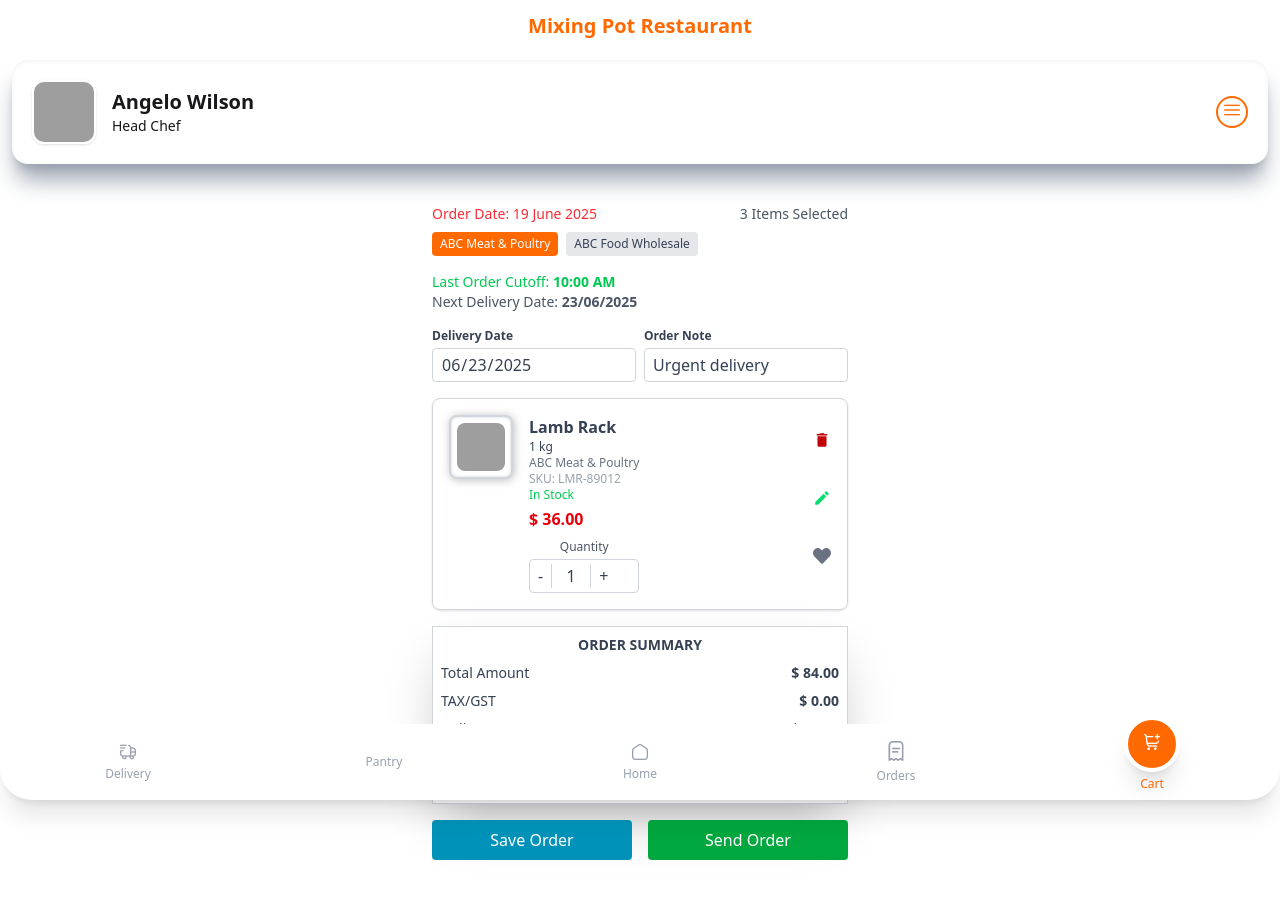
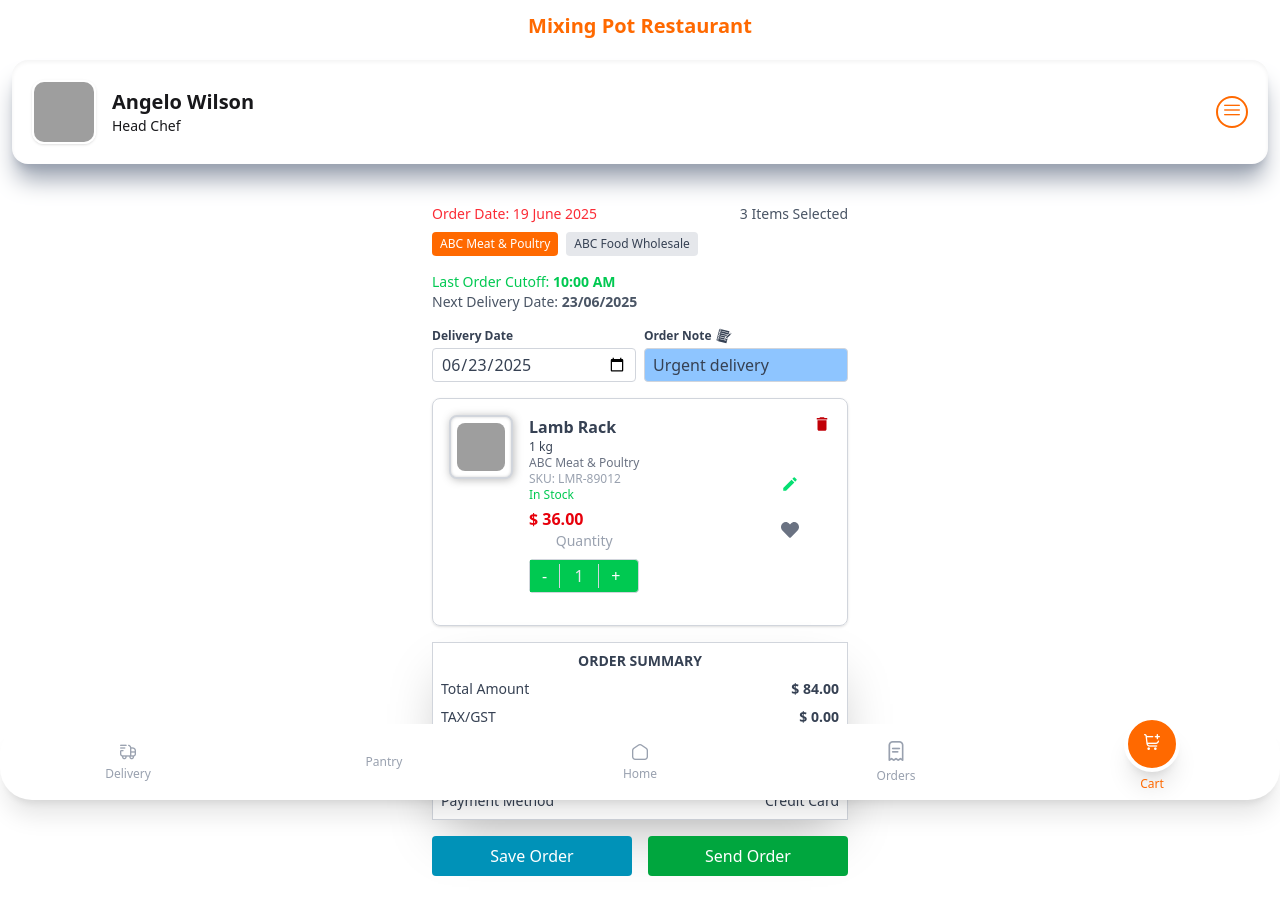
Before and after one commit to OrdersPlus/Chef-Mobile-React, a React (Vite) app: page /add-to-cart in a window 1280 px wide. Shown: the top 914 px of the page. Built offline with nearby package versions, Linux system fonts and the light colour scheme; grey boxes are pictures that could not be loaded; some icons are missing.

Commit message:
completed my part without icon change

```diff
--- a/src/components/dashboard/ClockIn.jsx
+++ b/src/components/dashboard/ClockIn.jsx
@@ -1,17 +1,26 @@
 import { FiClock } from "react-icons/fi";
 import { useState } from "react";
 import { GiCoffeeCup } from "react-icons/gi";
-
+import { FaRegClock } from "react-icons/fa";
+import { IoWifiOutline } from "react-icons/io5";
 
 const ClockIn = () => {
-  const [clock, setClock] = useState(false)
+  const [clock, setClock] = useState(false);
   return (
     <>
-      <div onClick={()=>setClock(!clock)} className="flex justify-between items-center inset-shadow-sm shadow-xl/30 mt-5 p-2 rounded-lg">
+      <div
+        onClick={() => setClock(!clock)}
+        className="flex justify-between items-center inset-shadow-sm shadow-xl/30 mt-5 p-2 rounded-lg"
+      >
         {/* <div> */}
         <div>
-          <button className={`px-4 py-2 rounded-2xl border-2 ${clock ? 'bg-orange-500 text-white' : 'text-orange-500'}`}>
-            Shift Start/ End
+          <button
+            className={`flex items-center gap-2 px-4 py-2 rounded-2xl border-2 ${
+              clock ? "bg-orange-500 text-white" : "text-orange-500"
+            }`}
+          >
+            Clock In/Out
+            <FaRegClock className="mt-1" />
           </button>
         </div>
         {/* Right: Status Indicator */}
@@ -24,30 +33,39 @@ const ClockIn = () => {
         </div>
       </div>
 
-      <div  className={`${clock ? '' : 'hidden'} max-w-2xl p-3 bg-white rounded-2xl shadow-xl border border-gray-100 mx-5 mb-5 mt-1`}>
+      <div
+        className={`${
+          clock ? "" : "hidden"
+        } max-w-2xl p-3 bg-white rounded-2xl shadow-xl border border-gray-100 mx-5 mb-5 mt-1`}
+      >
         {/* Clock In / Take a Break Section */}
-        <div  className="mx-auto p-2 flex justify-between">
+        <div className="mx-auto p-2 flex justify-between">
           <div>
-            <button className="bg-orange-500 text-white px-4 py-2 rounded-2xl">
+            <button
+              className={`flex items-center gap-2 px-4 py-2 rounded-2xl border-2 ${
+                clock ? "bg-orange-500 text-white" : "text-orange-500"
+              }`}
+            >
               Clock In/Out
+              <FaRegClock className="mt-1" />
             </button>
             <button className="bg-orange-500 text-white px-4 py-2 rounded-2xl mt-2 inline-flex items-center gap-1">
               Take a Break
               <GiCoffeeCup className="w-4 h-4" />
             </button>
-
           </div>
-          <div  className="flex justify-center items-center">
-            <button  className="text-gray-500 px-4 py-2 rounded-2xl text-lg">
-              Location (Inside Office)
+          <div className="flex flex-col justify-center items-center">
+            <IoWifiOutline className="text-2xl text-gray-500 mb-1" />
+            <button className="text-gray-500 px-4 py-2 rounded-2xl text-lg">
+              Location (Office)
             </button>
           </div>
         </div>
 
         {/* Active & Break Time Summary */}
-        <div  className="bg-gray-50 rounded-xl p-4 mx-2 my-4 border border-gray-200 shadow-sm">
-          <div  className="flex justify-around text-center text-sm font-medium text-gray-700">
-            <div  className="flex flex-col items-center">
+        <div className="bg-gray-50 rounded-xl p-4 mx-2 my-4 border border-gray-200 shadow-sm">
+          <div className="flex justify-around text-center text-sm font-medium text-gray-700">
+            <div className="flex flex-col items-center">
               <svg
                 className="w-7 h-6 text-green-500 mb-1"
                 fill="none"
@@ -62,10 +80,12 @@ const ClockIn = () => {
                 />
               </svg>
               <span>Total Active Time</span>
-              <span  className="text-lg font-semibold text-gray-900">4h 32m</span>
+              <span className="text-lg font-semibold text-gray-900">
+                4h 32m
+              </span>
             </div>
-            <div  className="border-l border-gray-300 h-12 mx-4"></div>
-            <div  className="flex flex-col items-center">
+            <div className="border-l border-gray-300 h-12 mx-4"></div>
+            <div className="flex flex-col items-center">
               <svg
                 className="w-7 h-6 text-yellow-500 mb-1"
                 fill="none"
@@ -80,7 +100,9 @@ const ClockIn = () => {
                 />
               </svg>
               <span>Total Break Time</span>
-              <span  className="text-lg font-semibold text-gray-900">1h 10m</span>
+              <span className="text-lg font-semibold text-gray-900">
+                1h 10m
+              </span>
             </div>
           </div>
         </div>
--- a/src/components/orders/ordersHome/OrdersHomeMain.jsx
+++ b/src/components/orders/ordersHome/OrdersHomeMain.jsx
@@ -1,4 +1,5 @@
 import { FaCartPlus, FaListAlt } from "react-icons/fa";
+import { MdCancel } from "react-icons/md";
 
 export const HomeMain = () => {
   return (
@@ -19,12 +20,12 @@ export const HomeMain = () => {
       {[1, 2, 3].map((item, index) => (
         <div
           key={index}
-          className="relative bg-white rounded-lg shadow-xl shadow-gray-300 p-4"
+          className="relative bg-white rounded-lg shadow-xl shadow-gray-300 p-4 mb-4"
         >
           {/* Close Button */}
-          <button className="absolute top-0 right-0 z-10 bg-white rounded-full w-8 h-8 grid place-items-center text-red-500 text-xl">
-            &times;
-          </button>
+            <button className="absolute -top-3 -right-3 z-10 bg-white rounded-full w-8 h-8 grid place-items-center text-red-500 text-xl shadow">
+              <MdCancel />
+            </button>
 
           {/* Grid Layout for Card */}
           <div className="grid grid-cols-3 gap-4 items-center">
@@ -59,7 +60,7 @@ export const HomeMain = () => {
                 <FaListAlt className="text-orange-500 h-7 w-7" />
               </button>
               <button className="h-7 w-7">
-                <FaCartPlus className="text-amber-300 h-7 w-7"/>
+                <FaCartPlus className="text-blue-500 h-7 w-7"/>
               </button>
             </div>
           </div>
--- a/src/components/orders/ordersHome/ScrollableButton.jsx
+++ b/src/components/orders/ordersHome/ScrollableButton.jsx
@@ -2,8 +2,8 @@
 export const ScrollableButton = ({name, buttonLabels=[]}) => {
   return (
 <div  className="overflow-x-auto w-full mt-5 shadow mb-5">
+      {name && <div className="text-gray-400 mx-3 text-center">{name}</div>}
     <div  className="flex space-x-3 p-4 min-w-full">
-      {name && <div>{name}</div>}
         <div className="p-1 px-4 bg-orange-500 text-white rounded-md shadow flex justify-center items-center whitespace-nowrap min-w-max">
         All
         </div>
--- a/src/pages/AddToCart.jsx
+++ b/src/pages/AddToCart.jsx
@@ -2,10 +2,10 @@
 
 import { useState } from "react";
 import { FaHeart } from "react-icons/fa";
+import { GiNotebook } from "react-icons/gi";
 import { MdDelete, MdEdit, MdOutlineDeleteOutline } from "react-icons/md";
 
 const AddToCart = () => {
-    const [quantity, setQuantity] = useState(1);
   const [fav, setFav] = useState(false);
   return (
     <div>
@@ -47,19 +47,21 @@ const AddToCart = () => {
               type="date"
               className="w-full border border-gray-300 px-2 py-1 rounded"
               value="2025-06-23"
-              readOnly
             />
           </div>
           <div className="flex-1">
             <label className="block text-xs font-semibold mb-1">
+              <span className="flex items-center gap-1">
                 Order Note
+                <GiNotebook className="w-4 h-4" />
+              </span>
             </label>
+
             <input
               type="text"
               placeholder="Enter Order Note"
-              className="w-full border border-gray-300 px-2 py-1 rounded"
+              className="w-full border border-gray-300 px-2 py-1 rounded bg-blue-300"
               value="Urgent delivery"
-              readOnly
             />
           </div>
         </div>
@@ -73,7 +75,7 @@ const AddToCart = () => {
               <div
                 className="w-16 h-16 bg-white border-2 border-gray-300 rounded-lg shadow-lg flex items-center justify-center"
                 style={{
-              boxShadow: 'inset 0px 0px 3px #d1d1d1, 1px 1px 8px #54545466',
+                  boxShadow: "inset 0px 0px 3px #d1d1d1, 1px 1px 8px #54545466",
                 }}
               >
                 <img
@@ -93,26 +95,35 @@ const AddToCart = () => {
                 <p className="text-red-600 font-semibold mt-1">$ 36.00</p>
 
                 {/* Quantity Selector */}
-            <div className="mt-2">
-              <label className="text-xs text-gray-600 block mb-1 text-center">
+                <div className="mb-4 gap-4 ">
+                  <label className="text-sm text-gray-400 flex justify-center">
                     Quantity
                   </label>
-              <div className="flex items-center border border-gray-300 rounded">
+                  <div className="flex items-center border border-gray-300 rounded bg-green-500 mt-2">
                     <button
-                  className="px-2 py-1 text-gray-700 hover:bg-gray-200"
-                  onClick={() => setQuantity((prev) => (prev > 1 ? prev - 1 : 1))}
+                      className="px-3 py-1 text-white bg-green-500"
+                      onClick={() => {
+                        const input = document.getElementById("quantityInput");
+                        let value = parseInt(input.value);
+                        if (value > 1) input.value = value - 1;
+                      }}
                     >
                       -
                     </button>
                     <input
+                      id="quantityInput"
                       type="text"
-                  value={quantity}
+                      defaultValue="1"
                       readOnly
-                  className="w-10 text-center border-l border-r border-gray-300"
+                      className="w-10 text-center border-l border-r border-gray-300 bg-green-500 text-gray-200"
                     />
                     <button
-                  className="px-2 py-1 text-gray-700 hover:bg-gray-200"
-                  onClick={() => setQuantity((prev) => prev + 1)}
+                      className="px-3 py-1 text-white bg-green-500"
+                      onClick={() => {
+                        const input = document.getElementById("quantityInput");
+                        let value = parseInt(input.value);
+                        input.value = value + 1;
+                      }}
                     >
                       +
                     </button>
@@ -122,20 +133,27 @@ const AddToCart = () => {
             </div>
 
             {/* Right Side - Actions */}
-        <div className="flex flex-col items-center justify-between h-full gap-6">
-          {/* Delete Button */}
-          <MdDelete className="text-red-700 text-lg cursor-pointer mb-4 mt-4" />
-
+            <div className="relative flex gap-8">
+              {" "}
+              {/* Make the parent relative */}
+              <div className="absolute -top-2 -right-2">
+                <MdDelete className="text-red-700 text-lg cursor-pointer m-2" />
+              </div>
+              <div className="flex flex-col items-center justify-between h-full gap-6 mt-15">
+                {/* Action Buttons */}
+                <div className="mr-8 flex gap-2 flex-col">
                   {/* Edit Button */}
-          <MdEdit className="text-green-400 text-lg cursor-pointer mb-4" />
+                  <MdEdit className="text-green-400 text-lg cursor-pointer mb-5" />
 
                   {/* Favorite Button */}
                   <FaHeart
                     onClick={() => setFav((prev) => !prev)}
                     className={`${
-              fav ? 'text-red-500' : 'text-gray-500'
+                      fav ? "text-red-500" : "text-gray-500"
                     } text-lg cursor-pointer`}
                   />
+                </div>
+              </div>
             </div>
           </div>
         </div>
--- a/src/pages/admin/StaffSchedule.jsx
+++ b/src/pages/admin/StaffSchedule.jsx
@@ -214,7 +214,7 @@ const StaffSchedule = () => {
                   <div className="flex flex-col items-center">
                     <div className="w-8 h-8 bg-gray-200 rounded-full mb-2 overflow-hidden">
                       <img
-                        src="/api/placeholder/32/32"
+                        src="https://res.cloudinary.com/dnawewlz7/image/upload/v1/Restaurant%20Tech%20Files/ordersplus/afrbbciydcc8tgpxgxob"
                         alt={member.name}
                         className="w-full h-full object-cover"
                       />
--- a/src/pages/kitchen/KitchenPantryList.jsx
+++ b/src/pages/kitchen/KitchenPantryList.jsx
@@ -65,7 +65,7 @@ export const KitchenPantryList = () => {
                     <ScrollableButton
                       buttonLabels={[
                         "Pan",
-                        "Lader",
+                        "Ladder",
                         "Prep-list",
                         "Bar",
                         "Pan",
--- a/src/pages/orders/OrdersHome.jsx
+++ b/src/pages/orders/OrdersHome.jsx
@@ -24,6 +24,7 @@ export const OrdersHome = () => {
           />
         </div>
       <ScrollableButton
+        name="Suppliers"
         buttonLabels={[
           "Fardin",
           "Fardin Faiaz Khan",
```
Lines whose indentation alone changed are shown as unchanged.
